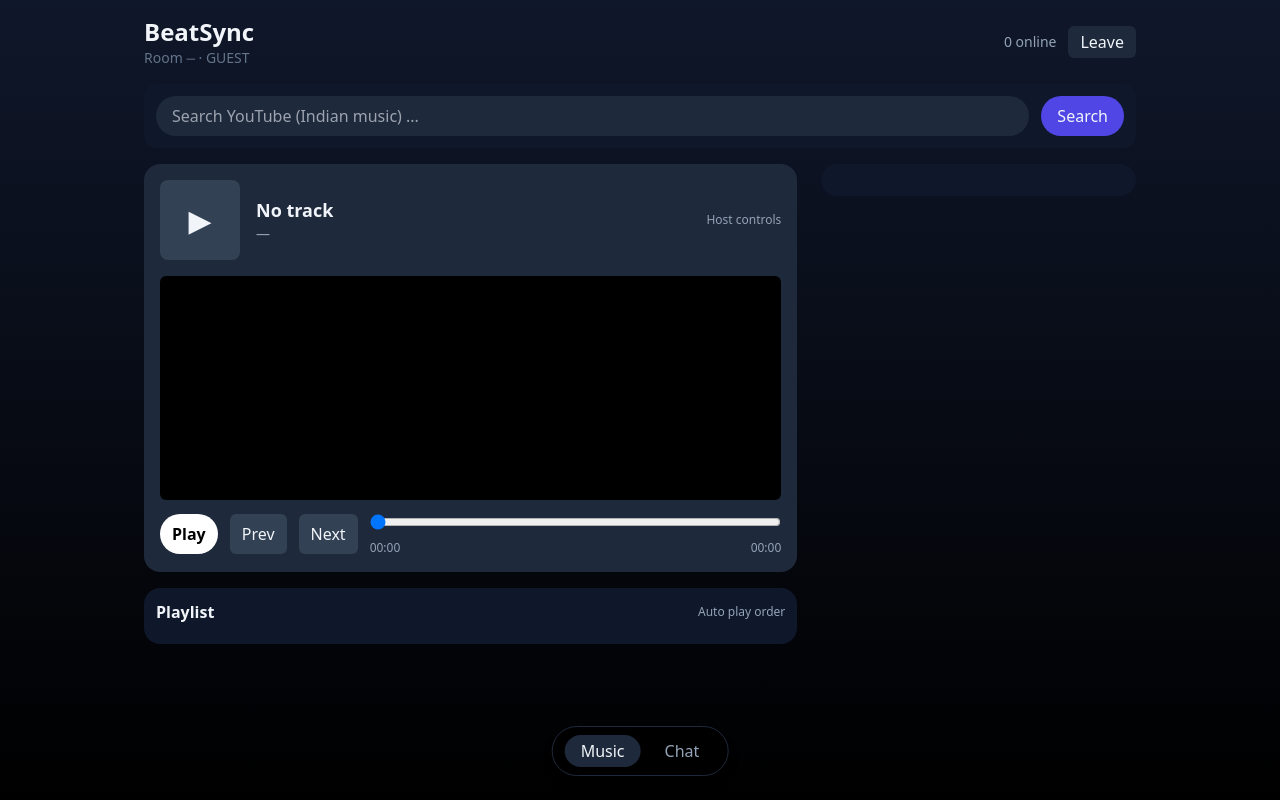
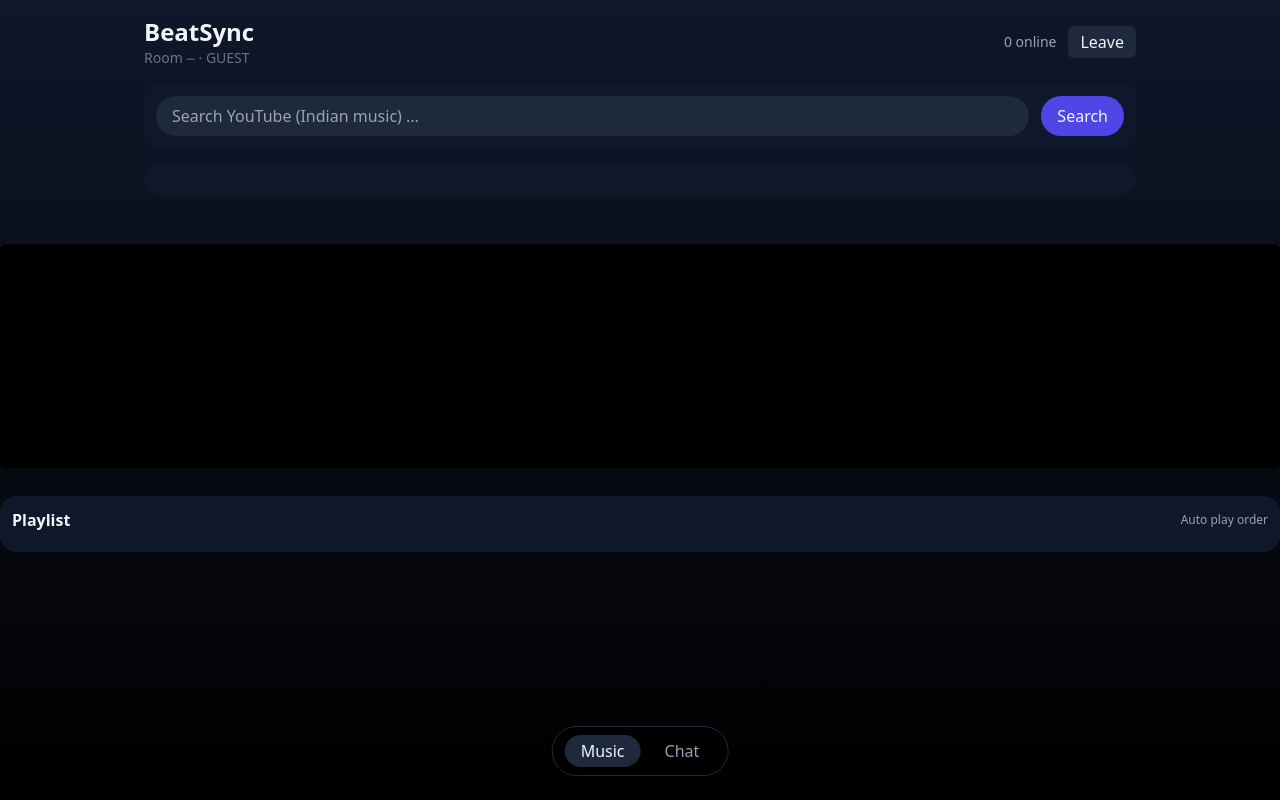
Before and after one commit to kamaldevyadav822-commits/Best-sync, a website: page public/player.html in a window 1280 px wide. Drawn offline with nearby package versions, Linux system fonts and the light colour scheme; no server answers.

Commit message:
Update player.html

```diff
--- a/public/player.html
+++ b/public/player.html
@@ -44,23 +44,22 @@
         <button id="btnSearch" class="px-4 py-2 rounded-full bg-indigo-600">Search</button>
       </div>
     </div>
+<!-- search results (right column) -->
+      <aside>
+        <div class="bg-slate-900 rounded-2xl p-4 mb-4">
+          <div id="resultsBox" class="space-y-2 max-h-96 overflow-auto"></div>
+        </div>
 
+        <div id="chatMini" class="bg-slate-900 rounded-2xl p-4 hidden">
+          <div id="miniChat" class="text-sm text-slate-400">Switch to Chat tab for full chat.</div>
+        </div>
+      </aside>
     <main id="mainGrid" class="grid grid-cols-1 md:grid-cols-3 gap-6">
       <!-- Player & playlist -->
-      <section id="musicSection" class="md:col-span-2">
-        <div class="bg-slate-800 rounded-2xl p-4 fade-in">
-          <div class="flex items-center gap-4">
-            <div id="cover" class="w-20 h-20 bg-slate-700 rounded-lg flex items-center justify-center text-3xl">▶︎</div>
-            <div class="flex-1">
-              <div id="title" class="text-lg font-semibold">No track</div>
-              <div id="artist" class="text-sm text-slate-400">—</div>
+
             </div>
 
             <!-- minimal host indicator area -->
-            <div class="text-xs text-slate-400">
-              <div id="hostNote">Host controls</div>
-            </div>
-          </div>
 
           <div class="mt-4">
             <!-- YouTube iframe container -->
@@ -68,15 +67,7 @@
 
             <div class="mt-3 flex items-center gap-3">
               <!-- Minimal playback controls (visible only to host) -->
-              <button id="playBig" class="px-3 py-2 rounded-full bg-white text-black font-semibold">Play</button>
-              <button id="prev" class="px-3 py-2 rounded-md bg-slate-700">Prev</button>
-              <button id="next" class="px-3 py-2 rounded-md bg-slate-700">Next</button>
 
-              <div class="flex-1">
-                <input id="seek" type="range" min="0" max="100" value="0" class="w-full" />
-                <div class="flex justify-between text-xs text-slate-400 mt-1">
-                  <span id="curT">00:00</span>
-                  <span id="durT">00:00</span>
                 </div>
               </div>
             </div>
@@ -92,16 +83,7 @@
         </div>
       </section>
 
-      <!-- search results (right column) -->
-      <aside>
-        <div class="bg-slate-900 rounded-2xl p-4 mb-4">
-          <div id="resultsBox" class="space-y-2 max-h-96 overflow-auto"></div>
-        </div>
 
-        <div id="chatMini" class="bg-slate-900 rounded-2xl p-4 hidden">
-          <div id="miniChat" class="text-sm text-slate-400">Switch to Chat tab for full chat.</div>
-        </div>
-      </aside>
 
       <!-- full-screen chat -->
       <section id="chatFull" class="col-span-full hidden">
```
